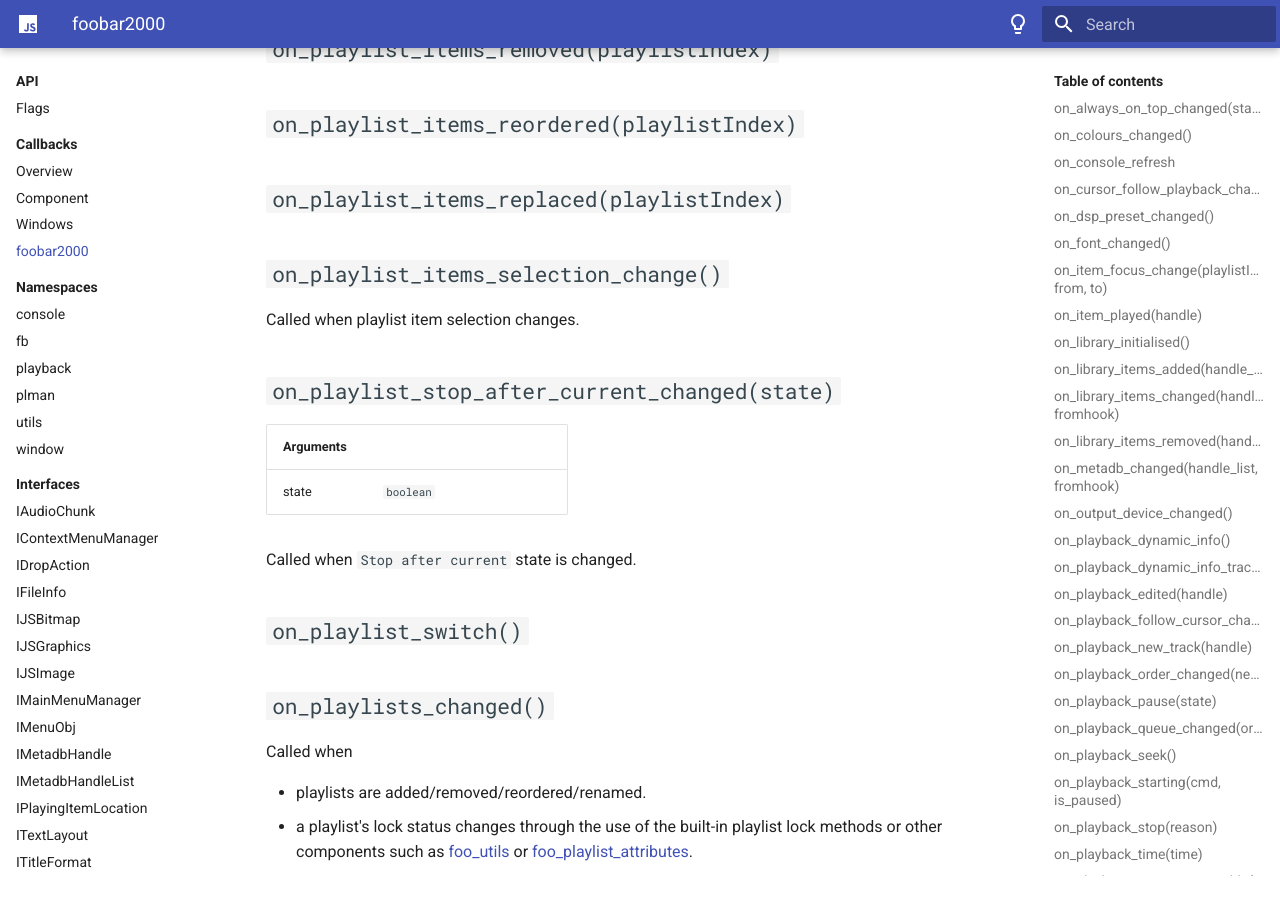
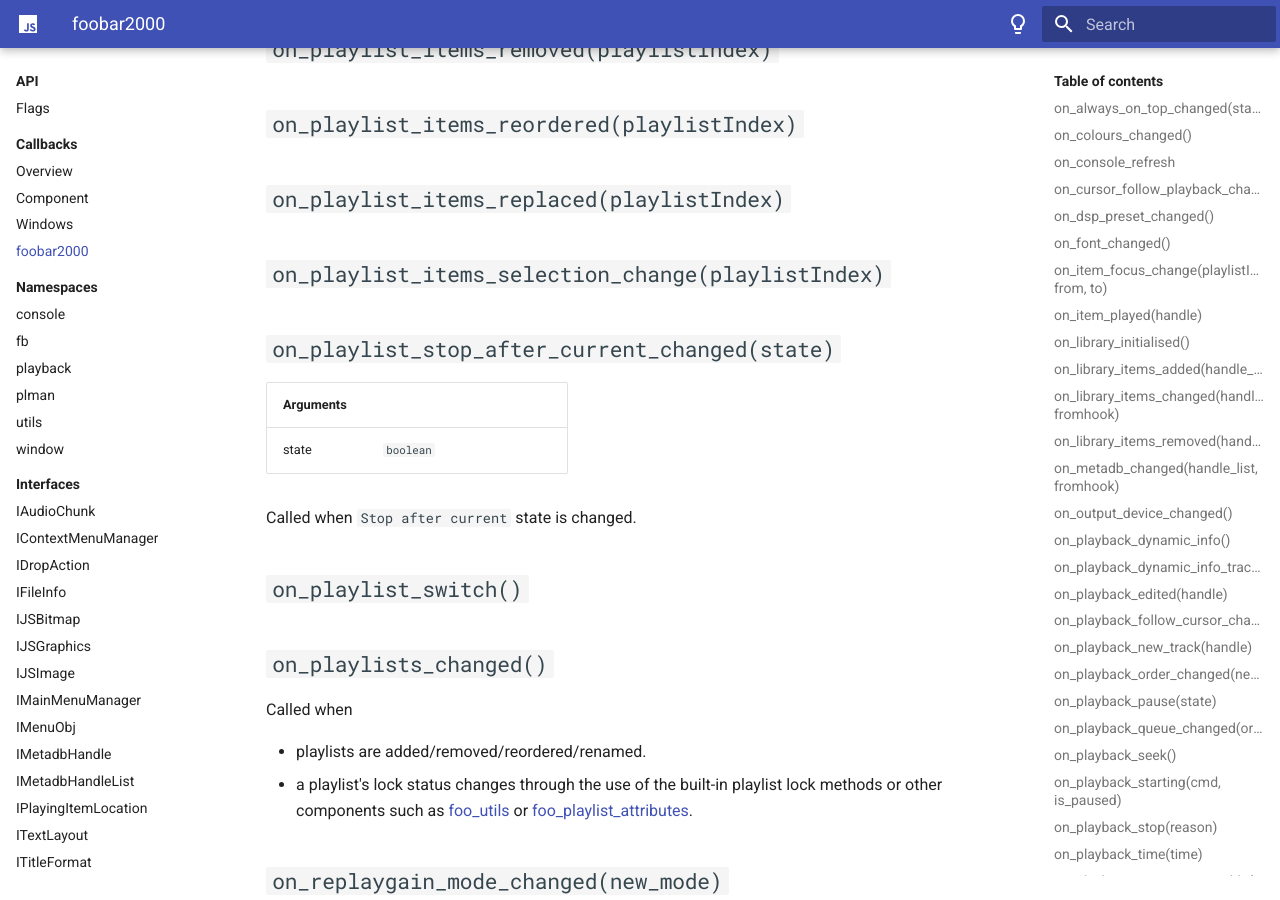
Before and after one commit to marc2k3/rtfm, an MkDocs documentation site: the page built from docs/api/callbacks/foobar2000.md, in a window 1280 px wide and 900 px high, scrolled down 5877 px. Built offline with MkDocs 1.6.1 and Material for MkDocs 9.7.7, drawn with Linux system fonts in a browser that asks for light colours.

Commit message:
Update foobar2000.md

```diff
--- a/docs/api/callbacks/foobar2000.md
+++ b/docs/api/callbacks/foobar2000.md
@@ -147,9 +147,7 @@ Called when the status bar is double clicked while playing. Also called by the m
 ## `on_playlist_items_removed(playlistIndex)`
 ## `on_playlist_items_reordered(playlistIndex)`
 ## `on_playlist_items_replaced(playlistIndex)`
-
-## `on_playlist_items_selection_change()`
-Called when playlist item selection changes.
+## `on_playlist_items_selection_change(playlistIndex)`
 
 ## `on_playlist_stop_after_current_changed(state)`
 |Arguments|||
```
